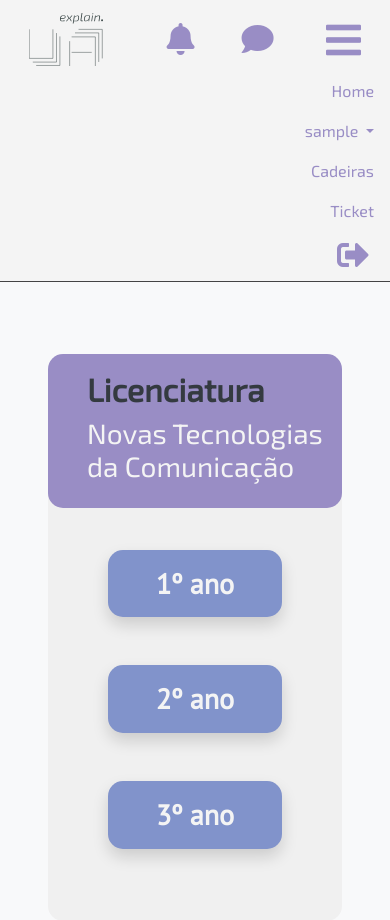
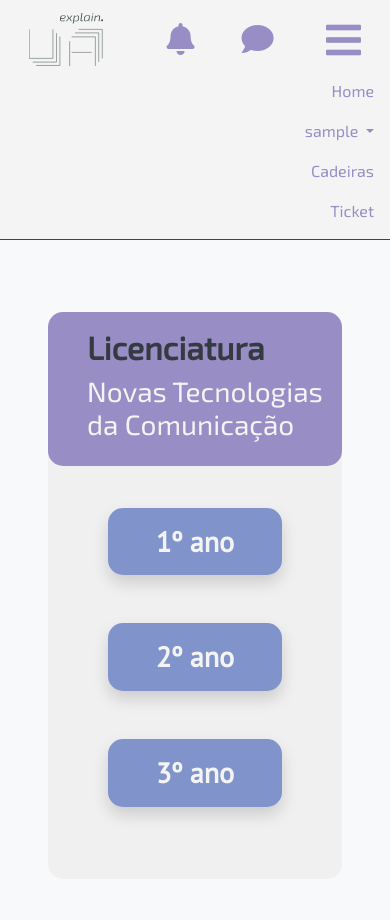
Before and after one commit to angelo-sant0s/explain.ua, a PHP site: page /github/cadeiras.php in a window 390 px wide, after a click that opens the changed part. Shown: the top 920 px of the page. Run offline with PHP 8.4, Linux system fonts and the light colour scheme; the visitor is signed in with stand-in values (Sample User, id 1).

Commit message:
NAV PRONTA

```diff
--- a/components/cp_nav.php
+++ b/components/cp_nav.php
@@ -4,11 +4,11 @@ session_start();
 
 ?>
 
-<nav class="navbar sticky-top d-flex navbar-expand-md bgClaro" id="navchat">
+<nav class="navbar sticky-top d-flex navbar-expand-md bgClaro justify-content-between" id="navchat">
     <a class="navbar-brand" href="home.php">
         <img src="imgs/logo.svg" alt="logo" class="img-fluid px-2" width="90px">
     </a>
-    <div class="justify-content-center d-flex d-md-none justify-content-md-right">
+    <div class="justify-content-center d-flex d-md-none">
         <button type="button" class="btn"><i class="fas fa-bell fa-2x roxinho mx-2"></i></button>
         <button type="button" class="btn"><a href="chat.php"><i class="fas fa-comment fa-2x roxinho mx-2"></i></a></button>
     </div>
@@ -18,18 +18,25 @@ session_start();
     <div class="collapse navbar-collapse d-md-flex justify-content-md-center" id="navbarSupportedContent">
         <ul class="navbar-nav text-right">
             <li class="nav-item">
-                <a class="nav-link corazul" href="home.php">Home</a>
+                <a class="nav-link" href="home.php">Home</a>
             </li>
             <?php
-            if(isset($_SESSION["username"])){ ?>
-                <li class="nav-item dropdown">
-                    <a class="nav-link dropdown-toggle" href="#" data-bs-toggle="dropdown"><?=$_SESSION['username']?> <span class="caret"></span></a>
-                       <ul class="dropdown-menu" aria-labelledby="navbarDropdownMenuLink">
-                           <li><a class="dropdown-item drop_click" href="perfil.php?user=<?=$_SESSION['username']?>">Profile</a></li>
-                           <li><a class="dropdown-item" href="scripts/sc_logout.php">Logout</a></li>
-                       </ul>
-               </li>
-            <?php }
+if(isset($_SESSION["username"])) {
+    $session = $_SESSION["username"];
+    $userid = $_SESSION["user_id"];
+    ?>
+            <li class="nav-item dropdown">
+                <a class="nav-link dropdown-toggle" href="#" id="navbarDropdown" role="button" data-toggle="dropdown" aria-haspopup="true" aria-expanded="false">
+                    <?= $session ?>
+                </a>
+                <div class="dropdown-menu text-sm-right" aria-labelledby="navbarDropdown">
+                    <a class="dropdown-item" href="perfil.php?id=<?=$userid?>">Perfil</a>
+                    <div class="dropdown-divider"></div>
+                    <a class="dropdown-item" href="scripts/sc_logout.php">Terminar Sessão</a>
+                </div>
+            </li>
+
+         <?php }
             ?>
             <li class="nav-item">
                 <a class="nav-link" href="cadeiras.php">Cadeiras</a>
@@ -37,13 +44,10 @@ session_start();
             <li class="nav-item">
                 <a class="nav-link" href="tickets.php">Ticket</a>
             </li>
-            <li class="nav-item d-md-none pt-2">
-                <a href="index.php"><i class="fas fa-sign-out-alt fa-2x roxinho"></i></a>
-            </li>
         </ul>
     </div>
     <div class="justify-content-center d-none d-md-flex justify-content-md-right">
         <button type="button" class="btn"><i class="fas fa-bell fa-2x roxinho mx-2"></i></button>
-        <button type="button" class="btn"><a href="chat.html"><i class="fas fa-comment fa-2x roxinho mx-2"></i></a></button>
+        <button type="button" class="btn"><a href="chat.php?id=<?=$userid?>"><i class="fas fa-comment fa-2x roxinho mx-2"></i></a></button>
     </div>
 </nav>
--- a/css/os_meus_estilos.css
+++ b/css/os_meus_estilos.css
@@ -325,16 +325,19 @@ nav a{
     display: inline-block!important;
 }
 
+nav a:link{
+    color: #998DC5;
+}
 
-
-.nav-link:hover{
+.nav-link:hover {
     border-bottom: 2px solid #998DC5;
     color: #998DC5;
     border-top: 2px solid #998DC5;
 }
 
-nav a:link{
+.dropdown-item:hover{
     color: #998DC5;
+    border-bottom: #998DC5 2px solid;
 }
 
 .filtro button:hover{
@@ -487,22 +490,6 @@ footer a:hover{
 
 
 
-/* Footer */
-
-footer p{
-    border-top: white 1px solid;
-}
-
-footer a{
-    color:#F4F4F4 ;
-    text-decoration: none;
-}
-
-footer a:hover{
-    color: #998DC5;
-    border: none;
-    text-decoration: none;
-}
 
 
 .tamanho{
@@ -512,34 +499,6 @@ footer a:hover{
 .tamanho h4{
     font-size: 20px;
 }
-
-/* Navbar */
-
-nav{
-    font-family: 'Exo 2', sans-serif;
-}
-
-nav a{
-    text-decoration: none;
-    color: #444444;
-    padding: 0 5px;
-    display: inline-block!important;
-}
-
-
-
-.nav-link:hover{
-    border-bottom: 2px solid #998DC5;
-    color: #998DC5;
-    border-top: 2px solid #998DC5;
-}
-
-nav a:link{
-    color: #998DC5;
-}
-
-
-
 
 /* Juliana tickets */
 
--- a/index.php
+++ b/index.php
@@ -77,7 +77,7 @@
                     </div>
                     <div class="modalinputs">
                         <i class="fas fa-key"></i>
-                        <input type="text" placeholder="password" name="password">
+                        <input type="password" placeholder="password" name="password">
                     </div>
                     <input type="checkbox" id="savepassword" name="savepassword" value="xd" class="mt-2">
                     <label for="savepassword" class="text-black-50 titulo">guardar password</label><br>
```
